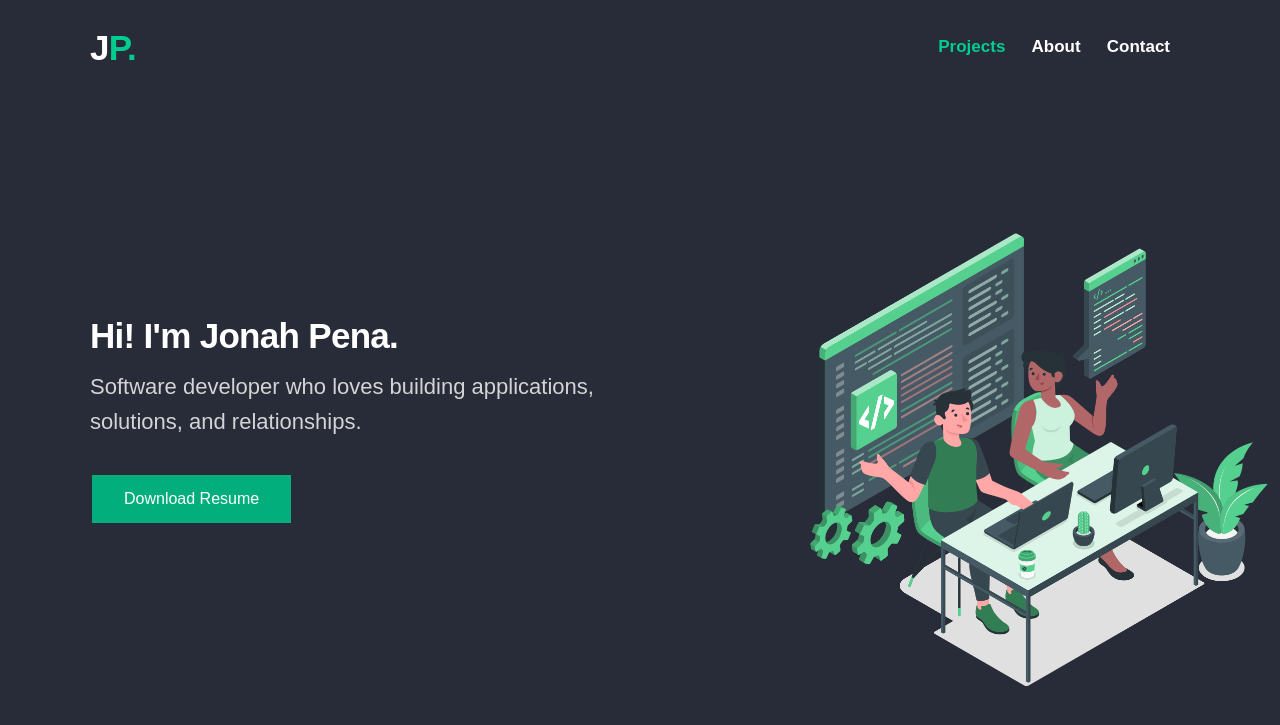
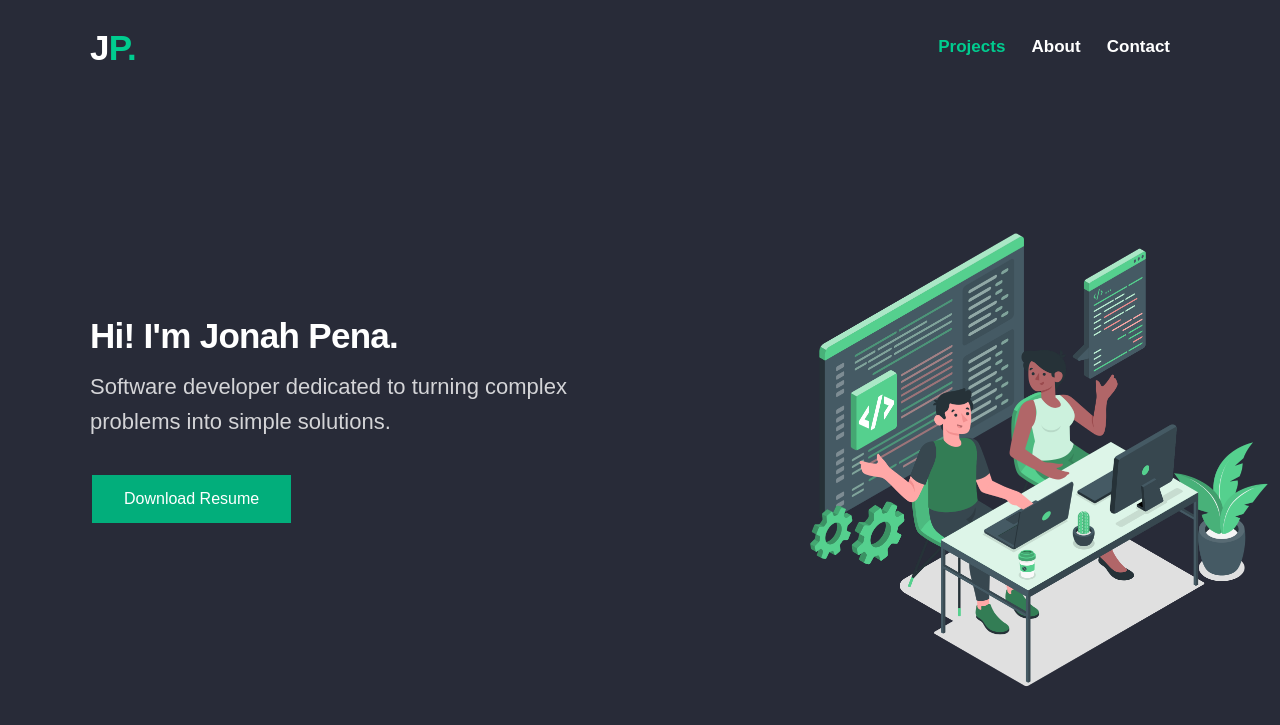
Before and after one commit to jonahpena/jonahpena.github.io, a Jekyll site: the page index.html, which Jekyll copies as it is, in a window 1280 px wide and 900 px high. Shown: the top 725 px of the window. Built offline with Jekyll 4.4.1, drawn with Linux system fonts in a browser that asks for light colours; nearby versions of some CDN libraries; some web fonts are replaced.

Commit message:
changed tagline on landing page

```diff
--- a/index.html
+++ b/index.html
@@ -156,7 +156,7 @@
 					<div style="display: flex;">
 						<div style="flex: 1;" ">
 							<h2 style=" margin-top: 60px !important;">Hi! I'm Jonah Pena.</h2>
-							<p style="margin-top: 12px !important;"">Software developer who loves building applications, solutions, and relationships.
+							<p style="margin-top: 12px !important;"">Software developer dedicated to turning complex problems into simple solutions.
 							</p>
 						</div>
 						<div class=" hide-on-mobile" style=" flex: 1;" align-items="center">
```
